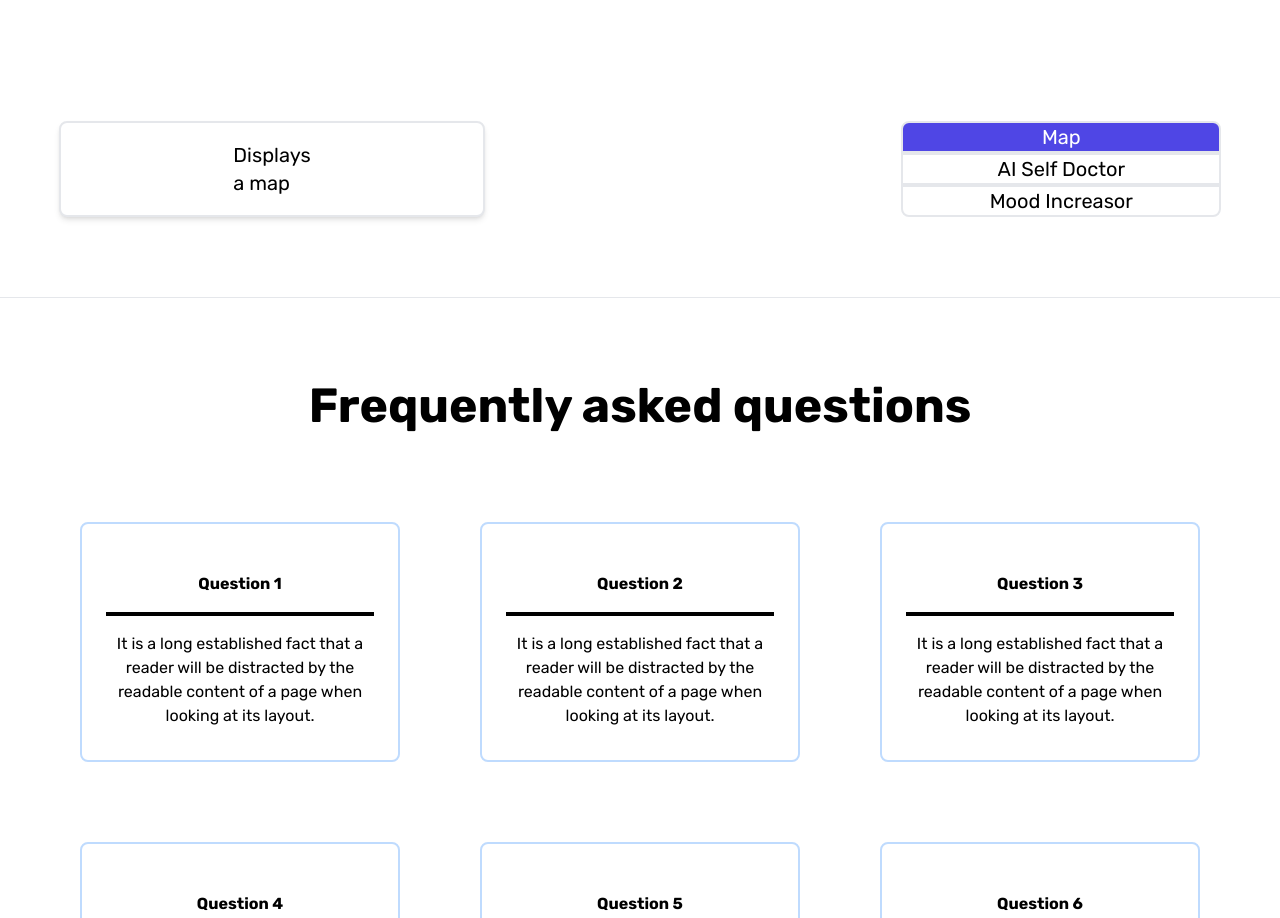
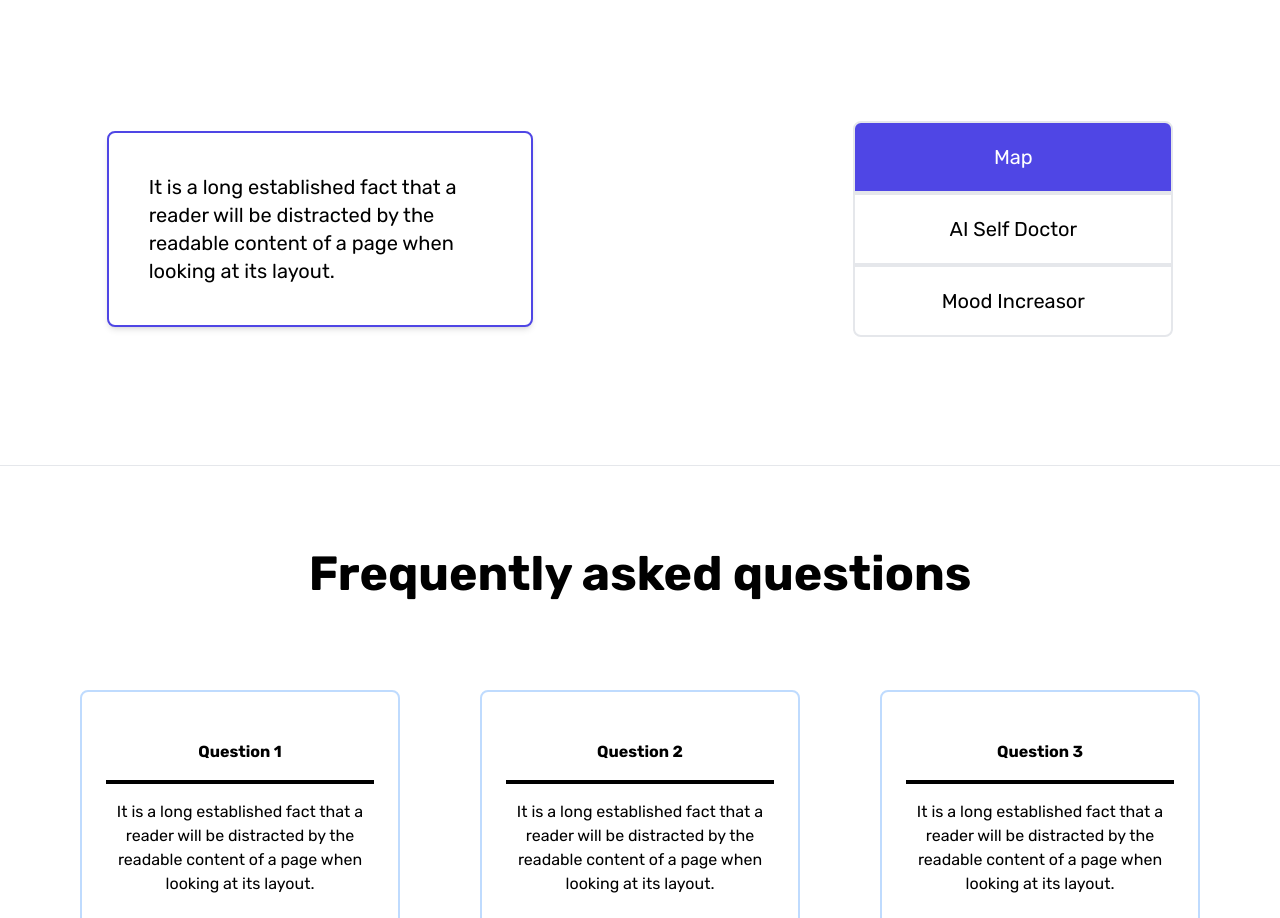
Before and after one commit to Code-Of-The-Future-Hackathon/code-of-the-future-2023-byte-club, a React (Vite) app in the folder client/: page / in a window 1280 px wide. Shown: the part 940-1858 px from the top of the page. Built offline with nearby package versions, Linux system fonts and the light colour scheme; the HTML template or start-up script is replaced by a standard one.

Commit message:
Add hospitals in Plovdiv and Varna on the map

```diff
--- a/client/src/components/Information.jsx
+++ b/client/src/components/Information.jsx
@@ -2,7 +2,7 @@ import React, { useState } from 'react';
 
 const Information = () => {
     const informationList = [
-        "Displays a map",
+        "It is a long established fact that a reader will be distracted by the readable content of a page when looking at its layout.",
         "Diagnoses you",
         "Increases your mood"
     ];
@@ -18,11 +18,11 @@ const Information = () => {
     return (
         <>
             <hr />
-            <div className="flex flex-row-reverse mx-auto justify-center gap-x-[26rem] pb-20 mt-32">
-                <div className="flex flex-col">
+            <div className="flex flex-col md:flex-row-reverse mx-auto justify-center items-center gap-[6em] md:gap-x-[12rem] lg:gap-x-[20rem] pb-[8em] mt-32">
+                <div className="flex flex-col ">
                     <button
                         onClick={() => toggleInformation(0)}
-                        className={`border-2 rounded-t-lg w-[20rem] text-xl ${
+                        className={`border-2 rounded-t-lg w-[20rem] p-[1em] text-xl ${
                             activeButton === 0 ? 'bg-indigo-600 text-white' : 'hover:bg-indigo-100 hover:text-black'
                         }`}
                     >
@@ -30,7 +30,7 @@ const Information = () => {
                     </button>
                     <button
                         onClick={() => toggleInformation(1)}
-                        className={`border-2 w-[20rem] text-xl ${
+                        className={`border-2 w-[20rem] text-xl p-[1em] ${
                             activeButton === 1 ? 'bg-indigo-600 text-white' : 'hover:bg-indigo-100 hover:text-black'
                         }`}
                     >
@@ -38,7 +38,7 @@ const Information = () => {
                     </button>
                     <button
                         onClick={() => toggleInformation(2)}
-                        className={`border-2 rounded-b-lg w-[20rem] text-xl ${
+                        className={`border-2 rounded-b-lg w-[20rem] text-xl p-[1em] ${
                             activeButton === 2 ? 'bg-indigo-600 text-white' : 'hover:bg-indigo-100 hover:text-black'
                         }`}
                     >
@@ -46,7 +46,7 @@ const Information = () => {
                     </button>
                 </div>
 
-                <div className="bg-white border-2 shadow-md rounded-lg justify-center items-center flex px-48 text-xl w-1/3">
+                <div className="bg-white border-2 border-indigo-600 shadow-md rounded-lg justify-center items-center flex p-10 text-xl w-2/3 ss:w-1/3 ">
                     <p>{information}</p>
                 </div>
             </div>
--- a/client/src/components/Map.jsx
+++ b/client/src/components/Map.jsx
@@ -8,7 +8,7 @@ const Map = () => {
   const [userLocation, setUserLocation] = useState({ lat: 0, lng: 0 });
 
   const hospitals = [
-    { name: "МЦ „Света София", lat: 42.49450, lng: 27.47348 },
+    { name: "МЦ Света София", lat: 42.49450, lng: 27.47348 },
     { name: "МБАЛ Бургасмед", lat: 42.46331, lng: 27.42073 },
     { name: "Център за кожно-венерически заболявания", lat: 42.50031, lng: 27.47478 },
     { name: "Комплексен онкологичен център", lat: 42.50136, lng:  27.47540},
@@ -19,7 +19,37 @@ const Map = () => {
     { name: "УМБАЛ Бургас", lat: 42.51367, lng: 27.46607 },
     { name: "МБАЛ Д-p Маджуров", lat: 42.51846, lng: 27.46553 },
     { name: "Лайф Хоспитал", lat: 42.52751, lng: 27.46806 },
-    { name: "МБАЛ Сърце и мозък", lat: 42.52748, lng: 27.44532 }
+    { name: "МБАЛ Сърце и мозък", lat: 42.52748, lng: 27.44532 },
+    { name: "МБАЛ Пловдив", lat: 42.15812, lng: 24.71754 },
+    { name: "3 ДКЦ", lat: 42.16852, lng: 24.74660 },
+    { name: "Св. Иван Рилски", lat: 42.16793, lng: 24.74772 },
+    { name: "5-то ДКЦ", lat: 42.13224, lng:  24.79369},
+    { name: "МЦ Димед", lat: 42.13436, lng: 24.79252 },
+    { name: "Раредис", lat: 42.12993, lng: 24.78112 },
+    { name: "Св. Пантелеймон", lat: 42.12151, lng: 24.75034 },
+    { name: "МБАЛ Св. Каридад", lat: 42.12218, lng: 24.74668 },
+    { name: "СБАЛ Св.Анна", lat: 42.12013, lng: 24.73099 },
+    { name: "Областен диспансер за кожно-венерически заболявания", lat: 42.13079, lng: 24.74672 },
+    { name: "УМБАЛ Еврохоспитал", lat: 42.11100, lng: 24.70950 },
+    { name: "МТБ Пловдив", lat: 42.12709, lng: 24.71694 },
+    { name: "УМБАЛ Каспела", lat: 42.13018, lng: 24.71629 },
+    { name: "УМБАЛ Свети Георги", lat: 42.13848, lng: 24.71304 },
+    { name: "УМБАЛ Пълмед", lat: 42.13839, lng: 24.71736 },
+    { name: "ДКЦ Свети Георги", lat: 42.13939, lng: 24.73699 },
+    { name: "МБАЛ Свети Мина", lat: 42.13632, lng: 24.74296 },
+    { name: "BMA МБАЛ Пловдив", lat: 42.13691, lng: 24.75710 },
+    { name: "Торакс", lat: 42.15080, lng: 24.74322  },
+    { name: "Eврохоспитал", lat: 43.24078, lng:  27.98124},
+    { name: "Онкологична болница-Марко Антонов", lat: 43.24078, lng: 27.98124 },
+    { name: "Градска болница", lat: 43.20637, lng: 27.90917 },
+    { name: "Диспансер за белодробни заболявания", lat: 43.20974, lng: 27.89079 },
+    { name: "V ДКЦ Св. Екатерина", lat: 43.20882, lng: 27.89535 },
+    { name: "Медик Дент ЕООД", lat: 43.21409, lng: 27.90034 },
+    { name: "МБАЛ Света Анна", lat: 43.21386, lng: 27.91769 },
+    { name: "Очна клиника Св.Николай Чудотворец", lat: 43.21787, lng: 27.92339 },
+    { name: "Военно-морска болница", lat: 43.22776, lng: 27.92633 },
+    { name: "МБАЛ Света Марина", lat: 43.22691, lng: 27.93690 },
+    { name: "ФАМИЛИЯ ДЕНТ ЕООД", lat: 43.23069, lng: 27.87897 },
   ];
 
   const getUserLocation = () => {
```
